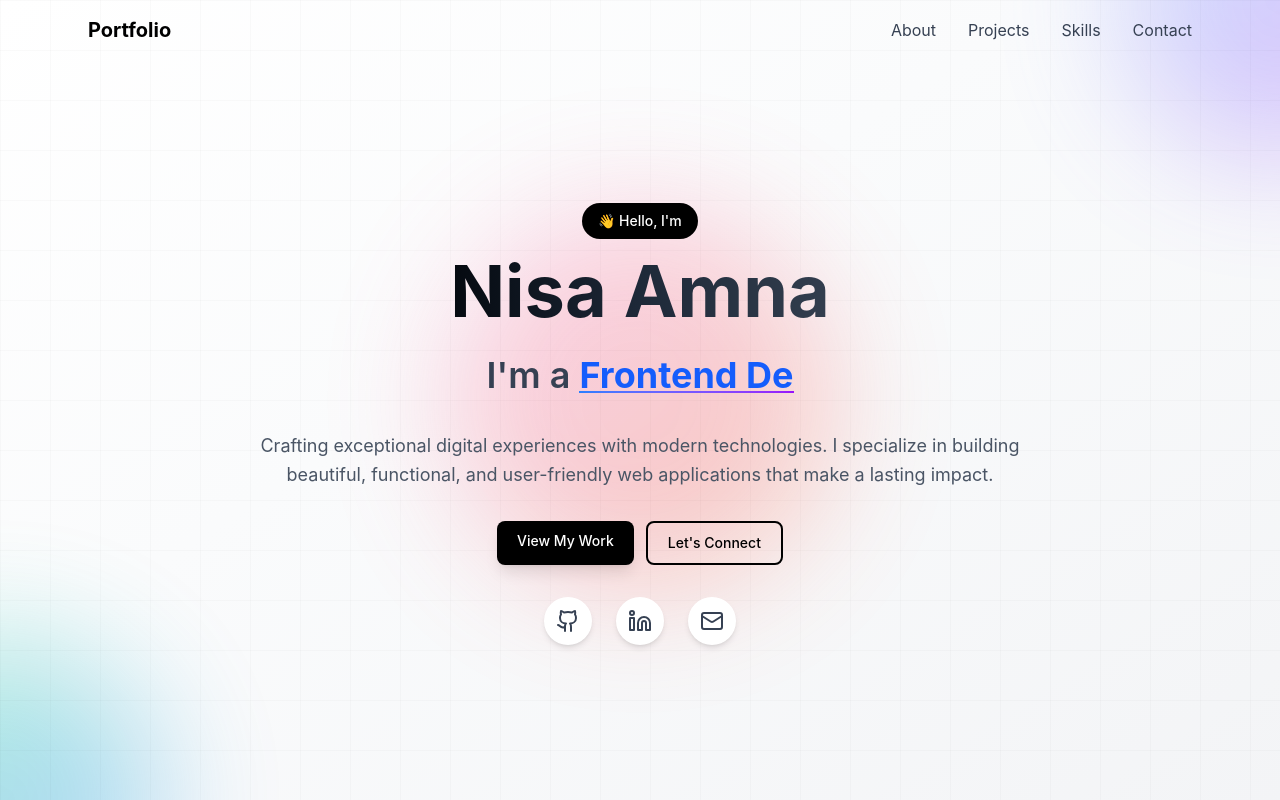
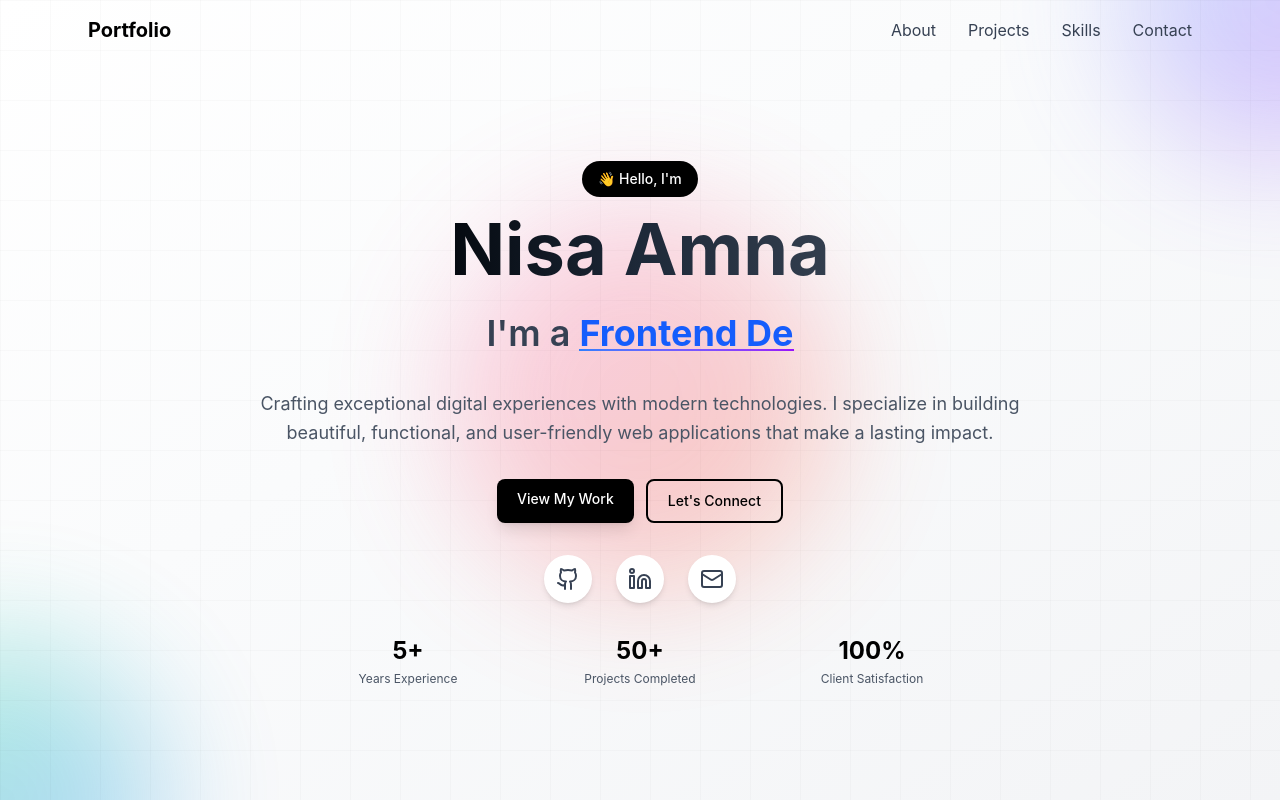
Before and after one commit to VaysNa/Portfolio-01, a React (Vite) app: page / in a window 1280 px wide. Built offline with nearby package versions, Linux system fonts and the light colour scheme.

Commit message:
adding stats in Hero.jsx file still

```diff
--- a/src/components/Hero.jsx
+++ b/src/components/Hero.jsx
@@ -135,6 +135,20 @@ const Hero = ({ hasAnimated }) => {
               );
             })}
           </div>
+
+          {/* Stats */}
+          <div className="grid grid-cols-3 gap-6 max-w-2xl mx-auto mb-8 animate-fade-in-up delay-500">
+            {heroData.stats.map((stat, index) => (
+              <div key={index} className="text-center">
+                <div className="text-2xl font-bold text-black mb-1">
+                  {stat.number}
+                </div>
+                <div className="text-xs text-gray-600">{stat.label}</div>
+              </div>
+            ))}
+          </div>
+
+          {/* Scroll indicator*/}
         </div>
       </div>
     </section>
```
